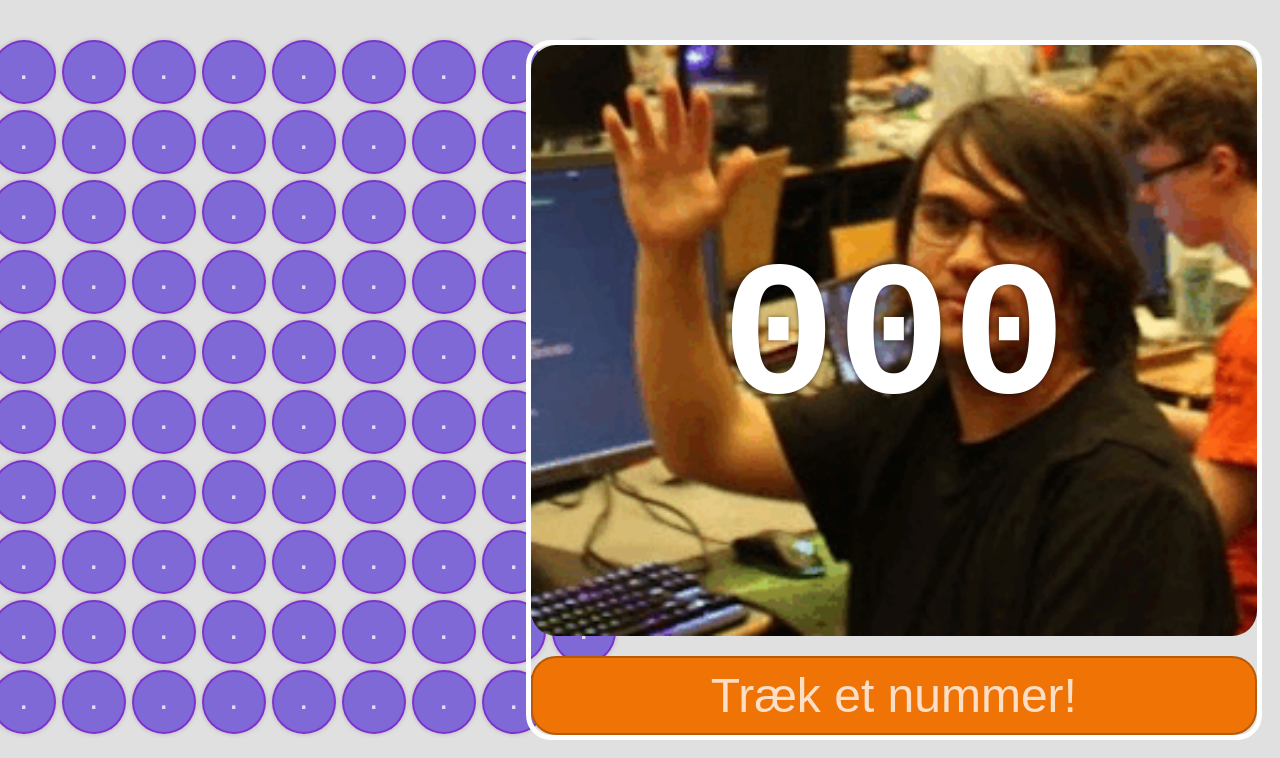
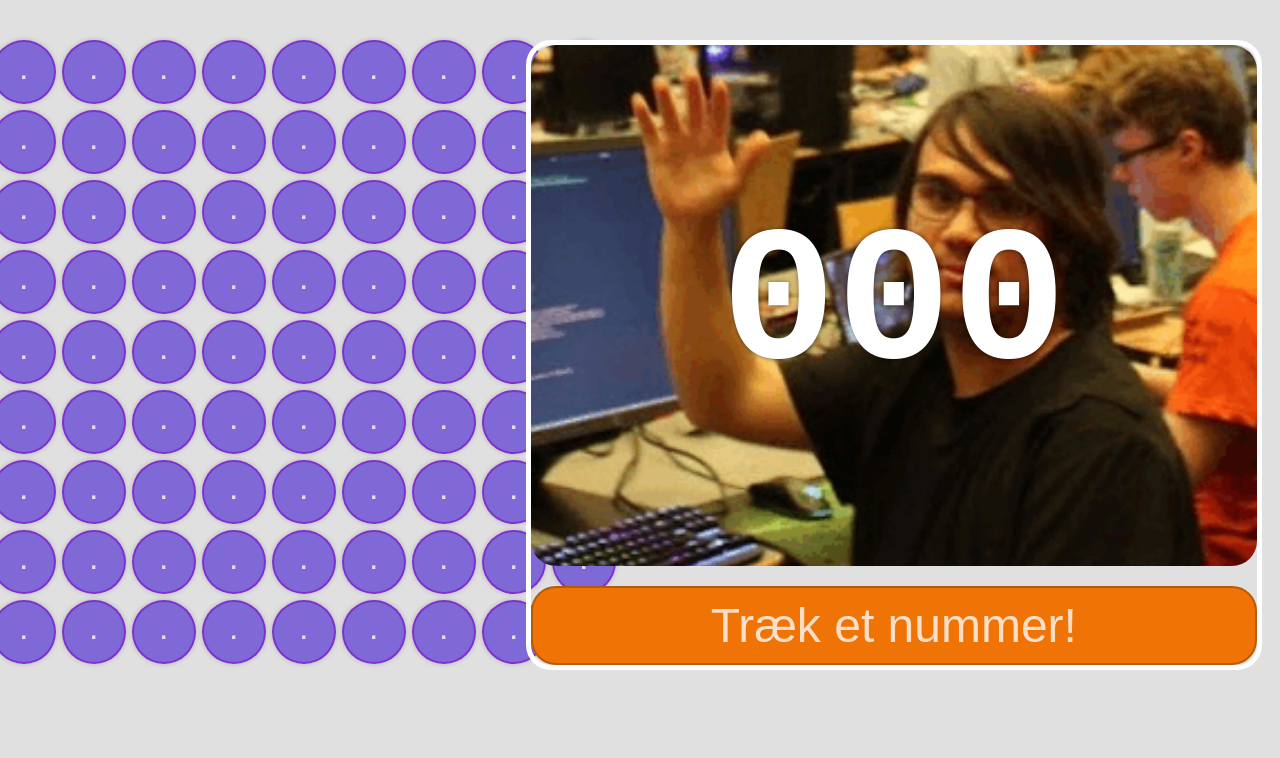
Before and after one commit to Naitsabot/Bingo, a Django app: page /bingo/ in a window 1280 px wide. Shown: the part 82-840 px from the top of the page. After the commit the page ends 752 px from the top, so only its background shows below. Run offline with Django 5.2, Linux system fonts and the light colour scheme; data that the repository does not hold is empty; style sheets or scripts are compiled from the project's sources; some libraries are stand-ins or nearby versions.

Commit message:
rememebred the amount of actual bingo numbers smh

```diff
--- a/bingo/Static/bingo/bingo.scss
+++ b/bingo/Static/bingo/bingo.scss
@@ -1,4 +1,5 @@
 $page-background: #e0e0e0;
+
 $ball-default-text: #ffffffc5;
 $ball-default-border: #7e21cac5;
 $ball-default-bg: #6147d4c5;
@@ -9,9 +10,11 @@ $ball-on-text: #ffffff;
 $ball-on-border: #c6aa5c;
 $ball-on-bg: radial-gradient(ellipse farthest-corner at right bottom, #FEDB37 0%, #FDB931 8%, #9f7928 30%, #8A6E2F 40%, transparent 80%),
              radial-gradient(ellipse farthest-corner at left top, #FFFFFF 0%, #FFFFAC 8%, #D1B464 25%, #5d4a1f 62.5%, #5d4a1f 100%) !important;
+$ball-size: 60px;
 
-$ball-size: 60px;
-$grid-size: 10;
+$grid-size-width: 10;
+$grid-size-height: 9;
+
 $action-border: 5px solid #ffffff;
 
 body {
@@ -47,8 +50,8 @@ body {
 
 .bingo-ball-grid {
     display: grid;
-    grid-template-columns: repeat($grid-size, $ball-size);
-    grid-template-rows: repeat($grid-size, $ball-size);
+    grid-template-columns: repeat($grid-size-width, $ball-size);
+    grid-template-rows: repeat($grid-size-height, $ball-size);
     gap: 10px; // Adjust the gap between circles as needed
 }
 
--- a/bingo/views.py
+++ b/bingo/views.py
@@ -11,7 +11,7 @@ def index(request):
 
     context = {
         "bingo_numbers": bingo_numbers,
-        "empty_numbers": ["."]*(100-bingo_numbers_len)
+        "empty_numbers": ["."]*(90-bingo_numbers_len)
     }
 
     return render(request, "bingo/index.html", context)
```
